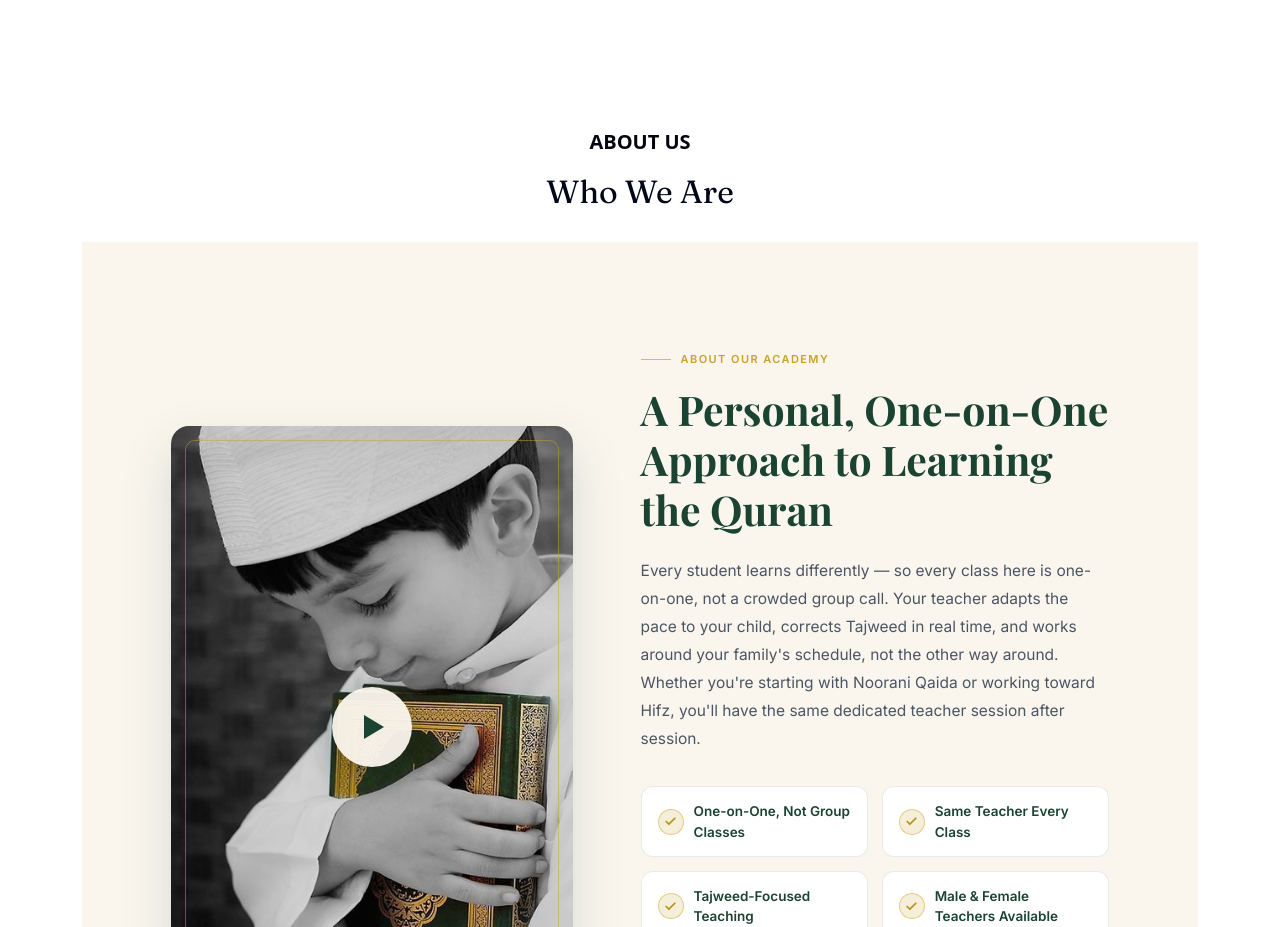
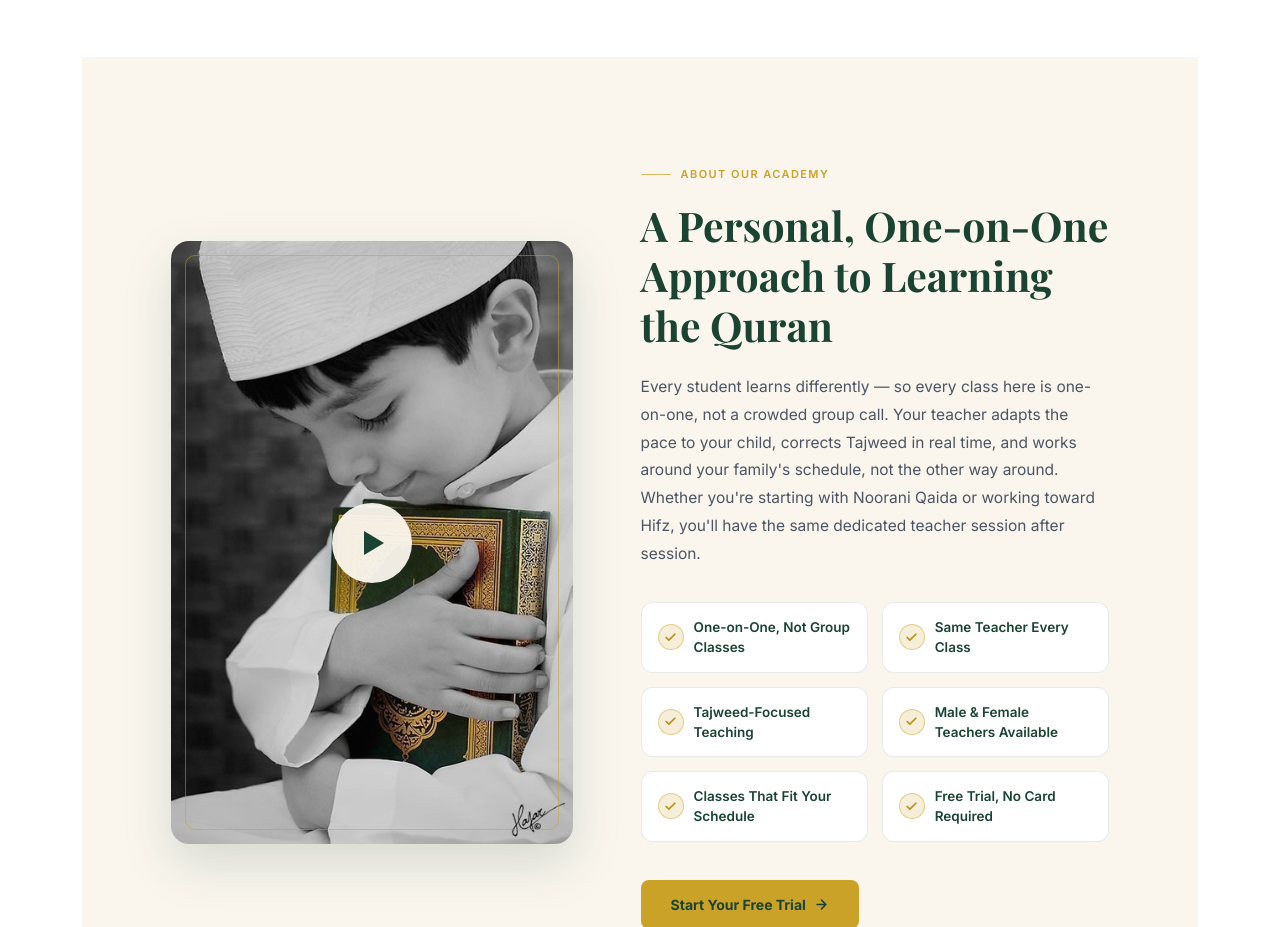
Before and after one commit to Waqashakim1122/Learn-Quran-Online, a React (Create React App) app: page / in a window 1280 px wide. Shown: the part 1460-2387 px from the top of the page. Built offline with nearby package versions, Linux system fonts and the light colour scheme; no server answers; a web font is replaced by a local one.

Commit message:
Refactor Home component structure and imports

```diff
--- a/src/Pages/Home.jsx
+++ b/src/Pages/Home.jsx
@@ -15,7 +15,7 @@ function App() {
       <Hero />
       <div className='container'>
         <Program />
-        <Title subtitle='About Us' tittle='Who We Are' />
+
         <About setPlaystate={setPlaystate} />
         <VideoPlayer playstate={playstate} setPlaystate={setPlaystate} />
       </div>
```
